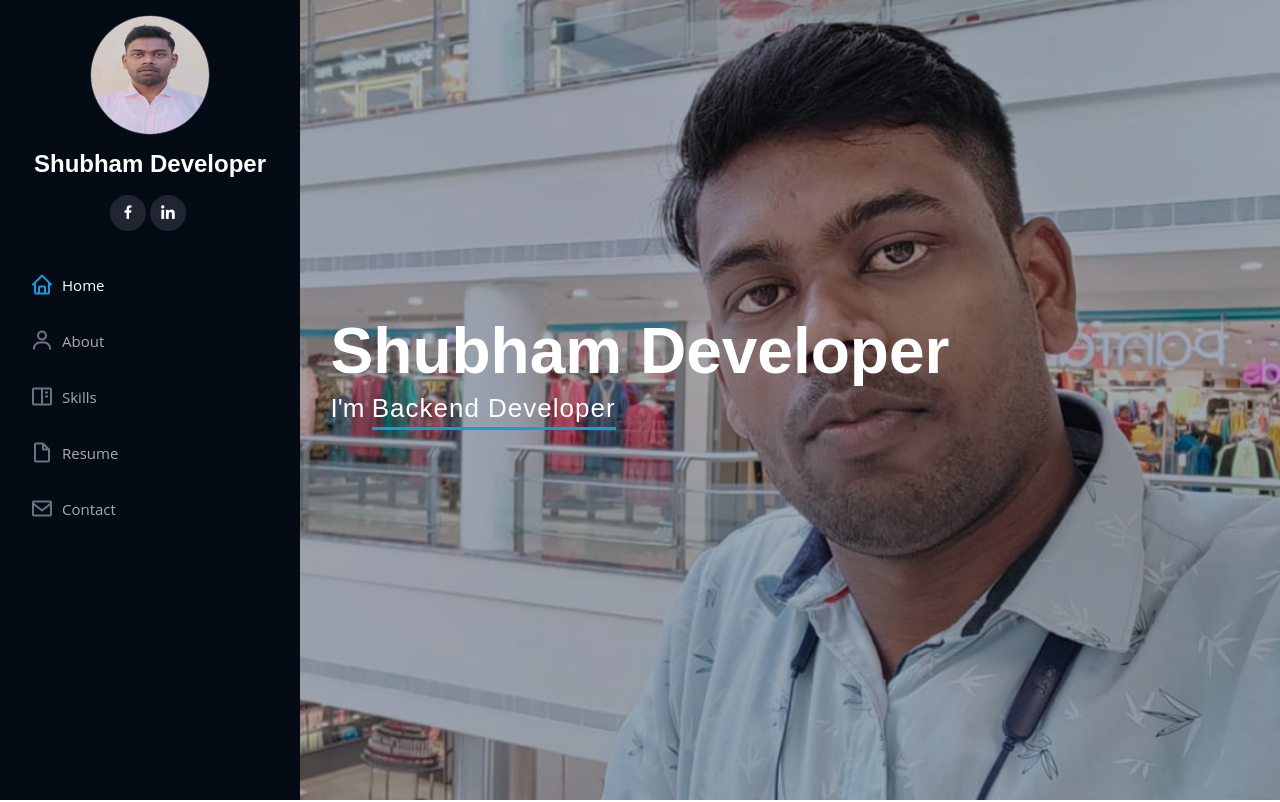
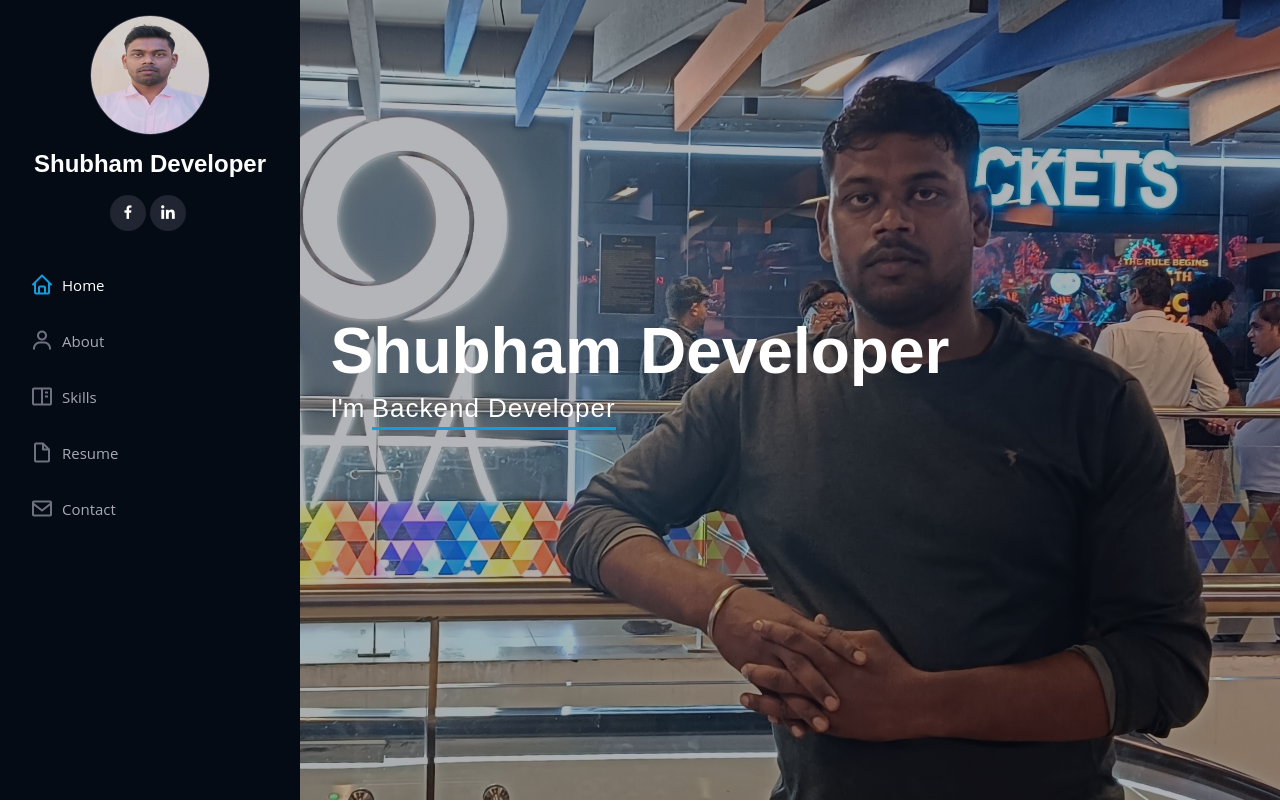
Before and after one commit to Github-9110/shubhfolio, a React (Vite) app: page / in a window 1280 px wide. Shown: the top 802 px of the page. Built offline with nearby package versions, Linux system fonts and the light colour scheme.

Commit message:
revert background ing

```diff
--- a/public/assets/css/style.css
+++ b/public/assets/css/style.css
@@ -230,10 +230,9 @@ h6 {
 #hero {
   width: 100%;
   height: 100vh;
-  background: url("../img/shubh_img6.jpeg") top center;
+  background: url("../img/shubh_img7.jpg") right center;
   background-size: cover;
-    /* background: url("../img/shubh_img7.jpg") right center; */
-
+  /* background: url("../img/shubh_img7.jpeg") top center; */
 }
 
 #hero:before {
```
